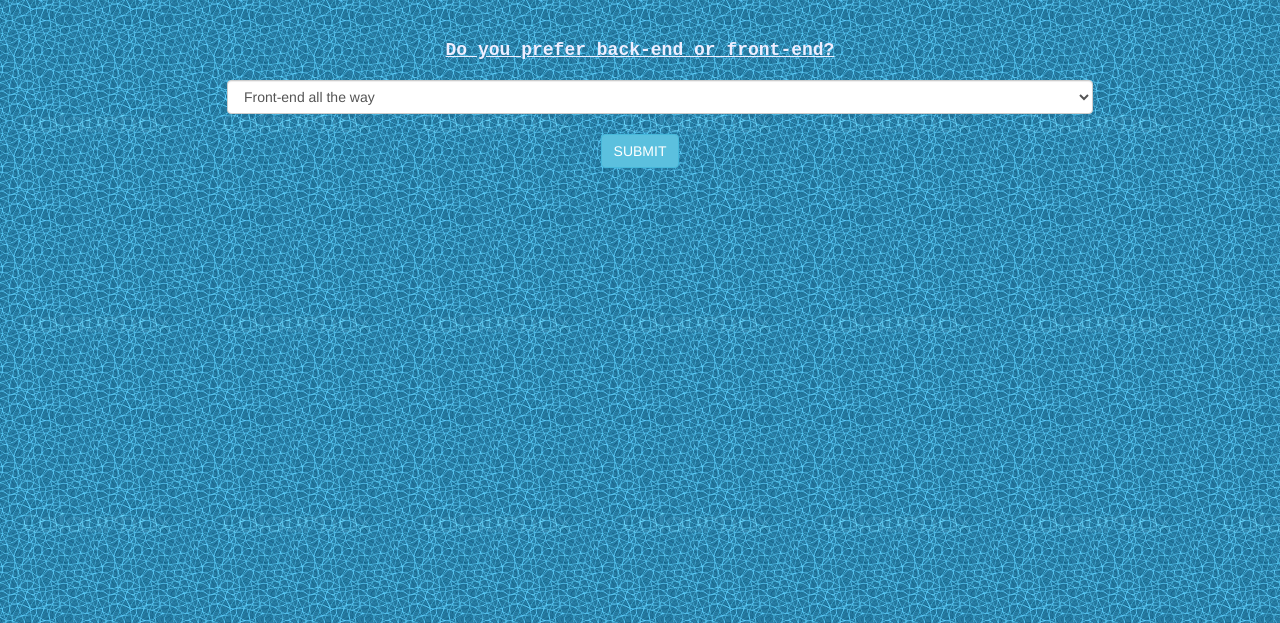
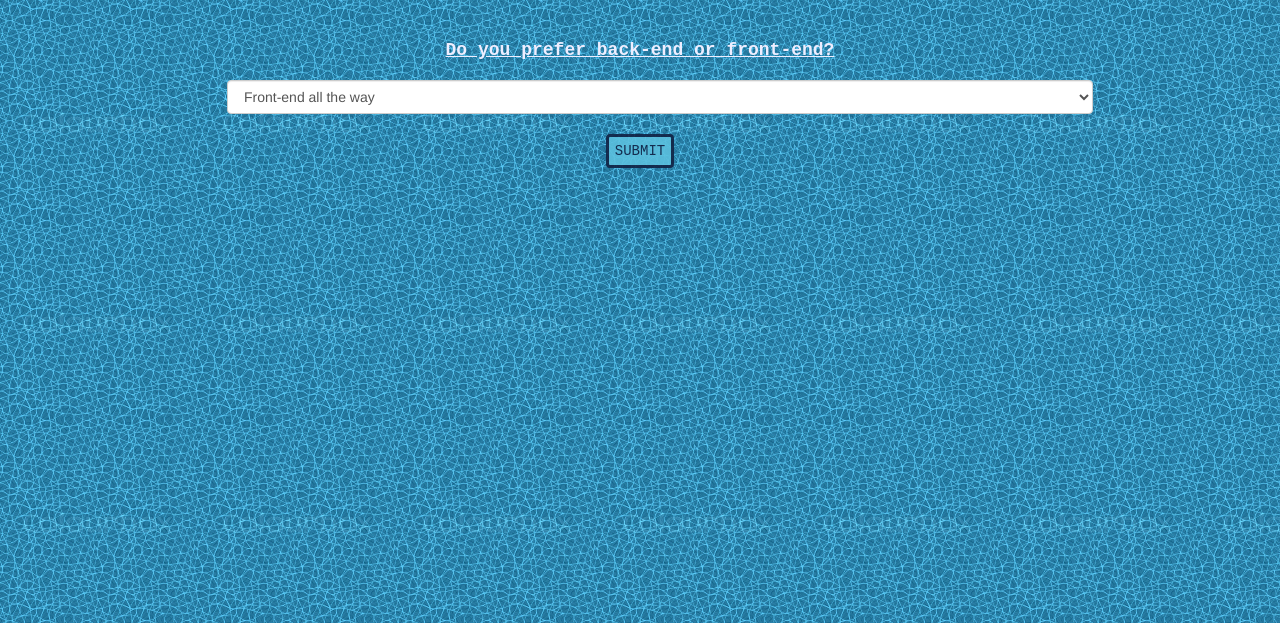
Before and after one commit to DLopez6877/track-suggester, a plain HTML site: page index.html in a window 1280 px wide. Both pictures are taken after a click on the element "Begin Survey". Shown: the part 177-800 px from the top of the page. Drawn offline with Linux system fonts and the light colour scheme.

Commit message:
edit buttons

```diff
--- a/css/styles.css
+++ b/css/styles.css
@@ -68,3 +68,12 @@ h4 {
   font-size: 2em;
   font-family: monospace;
 }
+
+.btn {
+  border-color: #124;
+  border-width: medium;
+  opacity: .9;
+  color: #124;
+  font-family: monospace;
+  padding: 4px 6px;
+}
```
